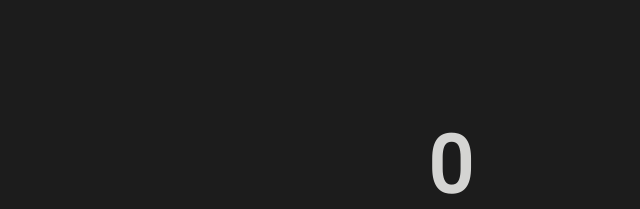
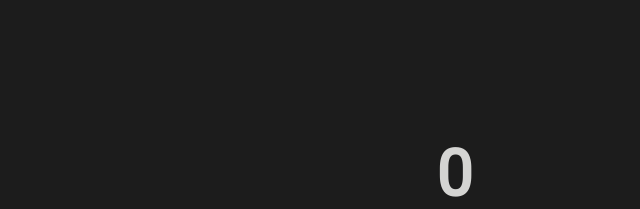
Before and after one commit to CuzImLel/IOS-Calculator, a plain HTML site: page index.html in a window 1280 px wide. Shown: the top 209 px of the page, without its empty margins (319-959 px from the left). Drawn offline with Linux system fonts and the light colour scheme.

Commit message:
fixed resultbox

```diff
--- a/styles.css
+++ b/styles.css
@@ -43,12 +43,13 @@ html,body {
     color: var(--textcolor);
     width: 100%;
     height: 20%;
-    font-size: calc(1vw + 40px);
+    font-size: calc(1vw + 30px);
 }
 
 
 .resultbox h2 {
     margin-right: 10%;
+    overflow-x: auto;
 }
 
 .inputmenu {
```
